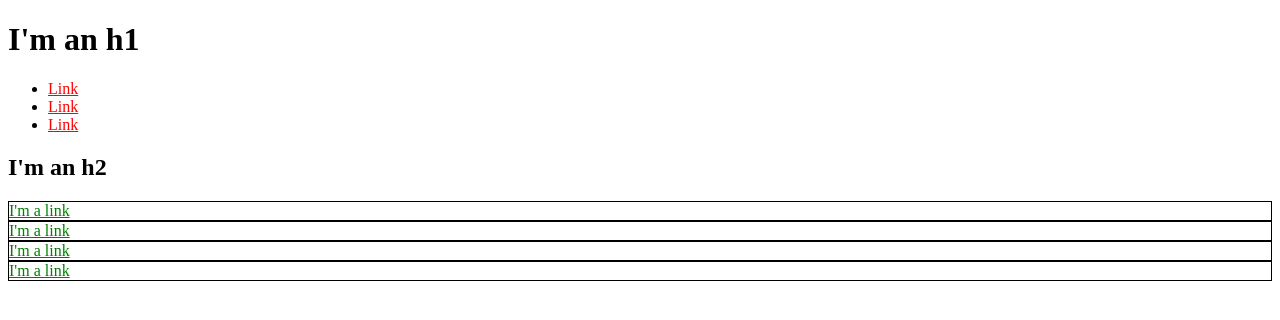
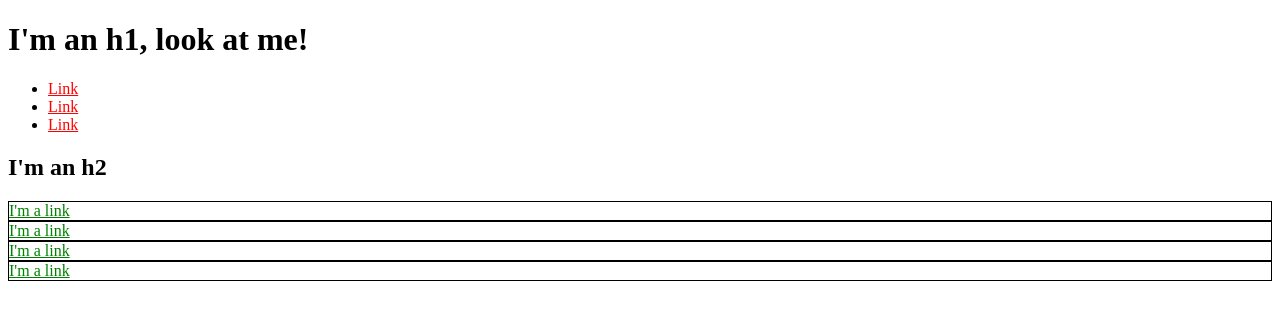
Before and after one commit to JohnPreuss/css_sample_site, a plain HTML site: page index.html in a window 1280 px wide. Drawn offline with Linux system fonts and the light colour scheme.

Commit message:
Add content to test github connection

```diff
--- a/index.html
+++ b/index.html
@@ -6,7 +6,7 @@
   </head>
 
   <body>
-    <h1>I'm an h1</h1>
+    <h1>I'm an h1, look at me!</h1>
     <ul>
       <li>
         <a href="https://example.com/" style="color: red;">Link</a>
```
